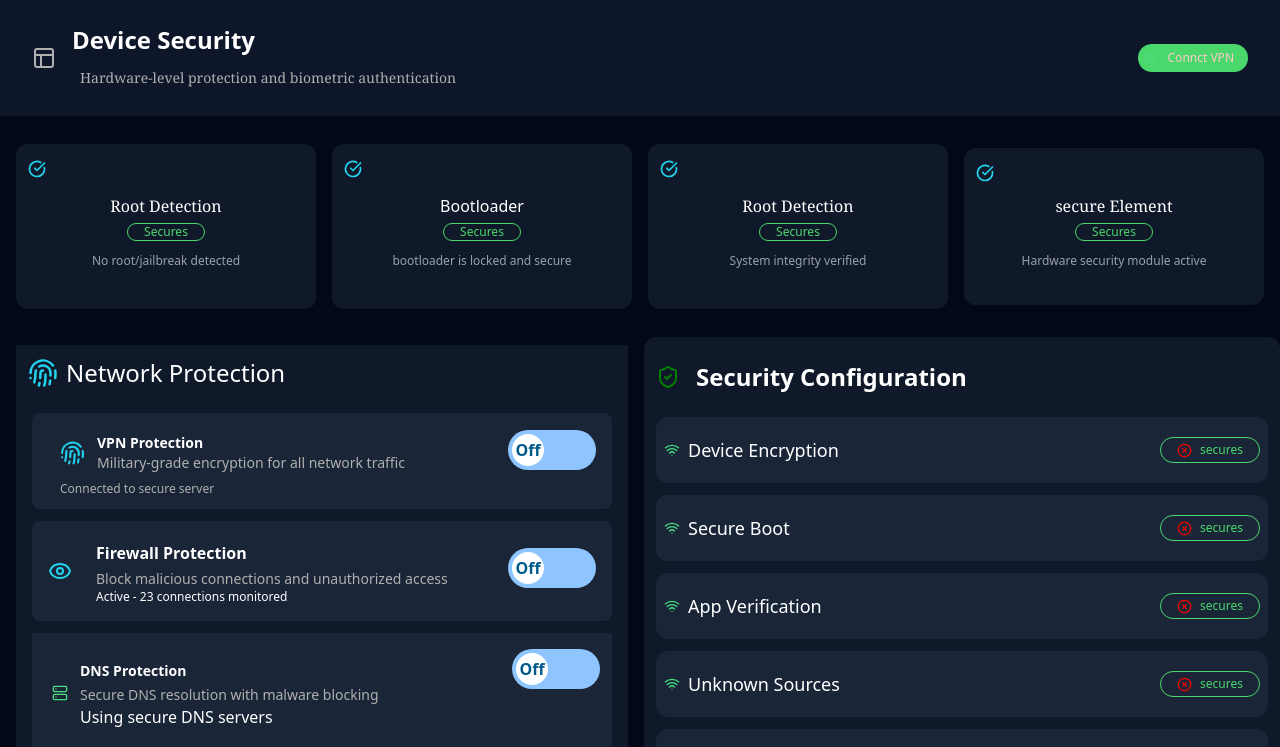
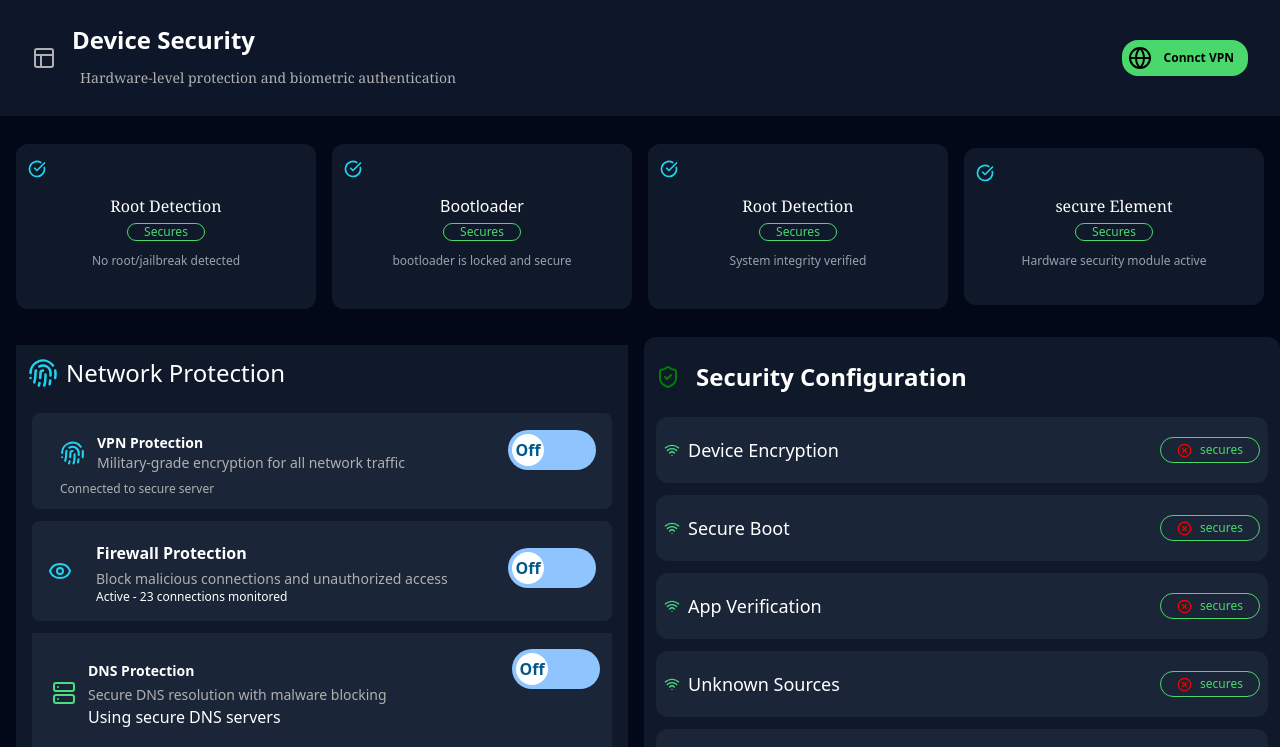
Before and after one commit to faris-dm/DashBoard-Ui, a React (Vite) app: page / in a window 1280 px wide. Shown: the top 747 px of the page. Built offline with nearby package versions, Linux system fonts and the light colour scheme.

Commit message:
changeing the svg style

```diff
--- a/src/componts/Network.jsx
+++ b/src/componts/Network.jsx
@@ -36,10 +36,10 @@ function Security() {
           </div>
           <div
             className="flex  gap-1 items-center px-1 py-1
-             border-2 border-[#4AD86D]   rounded-2xl text-red-200 cursor-pointer  bg-[#4AD86D]  "
+             border-2 border-[#4AD86D]   bg-[#4AD86D] text-  rounded-2xl text-black cursor-pointer   "
           >
-            <img className="h-3" src={global} alt="" />
-            <p className="text-xs px-2   ">Connct VPN</p>
+            <img className=" text-black" src={global} alt="" />
+            <p className="text-xs px-2  font-bold  ">Connct VPN</p>
           </div>
         </div>
         <div
@@ -178,7 +178,7 @@ function Security() {
                 </div>
                 <div className="option flex justify-between mx-4 my-2  bg-[#1A2537] py-4 ">
                   <div className="flex items-center gap-3 mx-5 my-2 ">
-                    <img src={server} alt="" />
+                    <img className="" src={server} alt="" />
                     <div>
                       <h2 className=" text-sm font-bold py-1">
                         DNS Protection
```
Also changed, not shown: src/componts/svg4/globe.svg, src/componts/svg4/server.svg.
